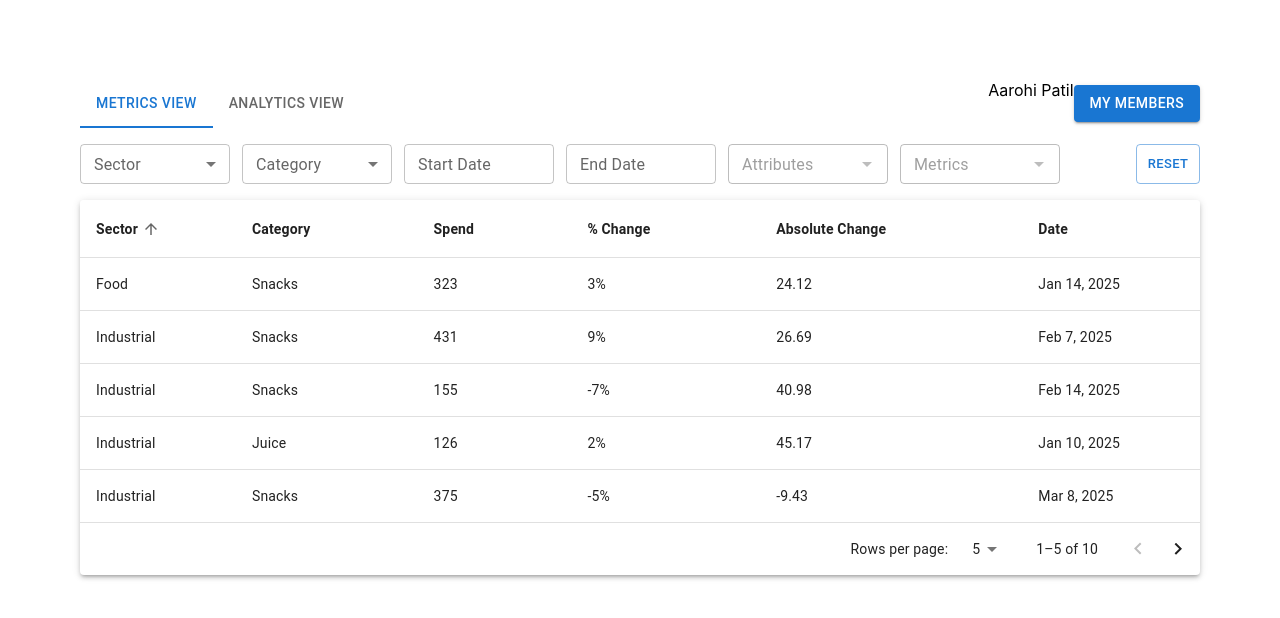
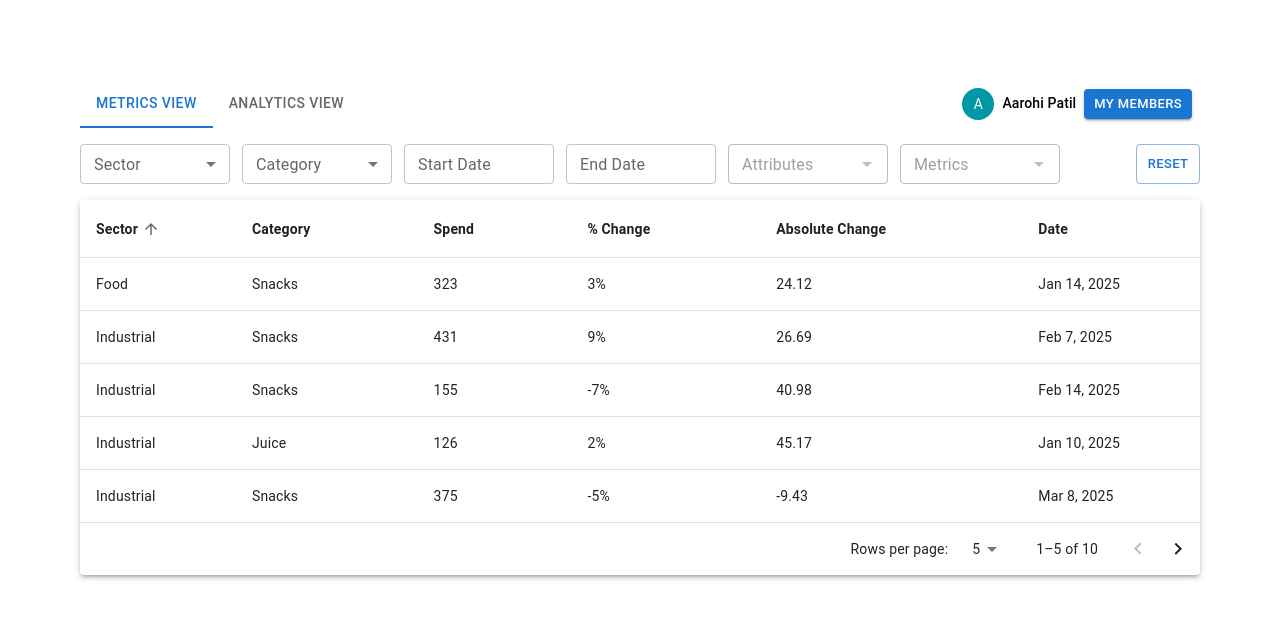
Before and after one commit to pranaydo/DashBoard-App, a React (Create React App) app: page / in a window 1280 px wide. Shown: the top 618 px of the page. Built offline with nearby package versions, Linux system fonts and the light colour scheme.

Commit message:
avatar added for user and  highlighting the user

```diff
--- a/src/components/TopBar.tsx
+++ b/src/components/TopBar.tsx
@@ -1,32 +1,66 @@
-import { Button, Dialog, DialogTitle, ButtonGroup, Box } from "@mui/material";
+import {
+  Button,
+  Dialog,
+  DialogTitle,
+  Box,
+  Avatar,
+  Typography,
+} from "@mui/material";
 import React, { useState } from "react";
 import { users } from "../mockData/MockData";
 import { User } from "../type/types";
 import { useUser } from "../context/UserContext";
+
+const getColorFromName = (name: string) => {
+  const colors = [
+    "#1976d2",
+    "#388e3c",
+    "#f57c00",
+    "#d32f2f",
+    "#7b1fa2",
+    "#0097a7",
+  ];
+  const charCode = name.charCodeAt(0);
+  return colors[charCode % colors.length];
+};
+
 const TopBar: React.FC = () => {
   const { user, setUser } = useUser();
   const [open, setOpen] = useState<boolean>(false);
   const [currentUser, setCurrentUser] = useState<string>(user.name);
 
-  // console.log(user);
-
   return (
-    <div>
-      <div style={{ display: "flex", justifyContent: "flex-end" }}>
+    <div
+      style={{
+        display: "flex",
+        justifyContent: "flex-end",
+        alignItems: "center",
+        gap: "8px",
+        padding: "8px",
+      }}
+    >
+      <Avatar
+        sx={{
+          bgcolor: getColorFromName(currentUser),
+          width: 32,
+          height: 32,
+          fontSize: 14,
+        }}
+      >
+        {currentUser.charAt(0).toUpperCase()}
+      </Avatar>
+      <Typography variant="subtitle2" sx={{ fontWeight: 500 }}>
         {currentUser}
-        <Button
-          style={{ marginTop: "5px" }}
-          variant="contained"
-          onClick={() => setOpen(true)}
-        >
+      </Typography>
+      <Button variant="contained" size="small" onClick={() => setOpen(true)}>
         My Members
       </Button>
-        {/* {currentUser} Will show current user in something like avtar  */}
+
       <Dialog
         open={open}
         onClose={() => setOpen(false)}
-          fullWidth={true}
-          maxWidth="sm"
+        fullWidth
+        maxWidth="xs"
       >
         <DialogTitle>Select a User</DialogTitle>
         <Box
@@ -35,13 +69,13 @@ const TopBar: React.FC = () => {
             flexDirection: "column",
             padding: 2,
             gap: 1,
+            alignItems: "center",
           }}
         >
           {users.map((user: User) => (
             <Button
               key={user.id}
               onClick={() => {
-                  console.log("Selected user data:", user);
                 setCurrentUser(user.name);
                 setUser(user);
                 setOpen(false);
@@ -52,7 +86,6 @@ const TopBar: React.FC = () => {
                 justifyContent: "center",
                 textTransform: "none",
                 width: "200px",
-                  alignSelf: "center",
               }}
             >
               {user.name}
@@ -61,7 +94,7 @@ const TopBar: React.FC = () => {
         </Box>
       </Dialog>
     </div>
-    </div>
   );
 };
+
 export default TopBar;
```
Also changed, not shown: 1 other file (tests, documents, lock files or other folders). Lines whose indentation alone changed are shown as unchanged.
